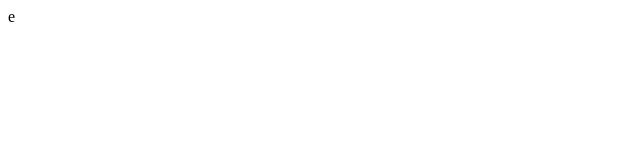
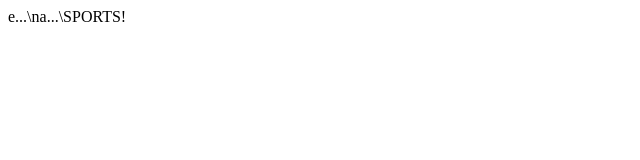
Before and after one commit to LockeShor/Redpug111.github.io, a plain HTML site: page index.html in a window 1280 px wide. Shown: the whole page, without its empty margins (0-640 px from the left). Drawn offline with Linux system fonts and the light colour scheme.

Commit message:
Update index.html

```diff
--- a/index.html
+++ b/index.html
@@ -1 +1 @@
-<p>e</p>
+<p>e...\na...\SPORTS!</p>
```
